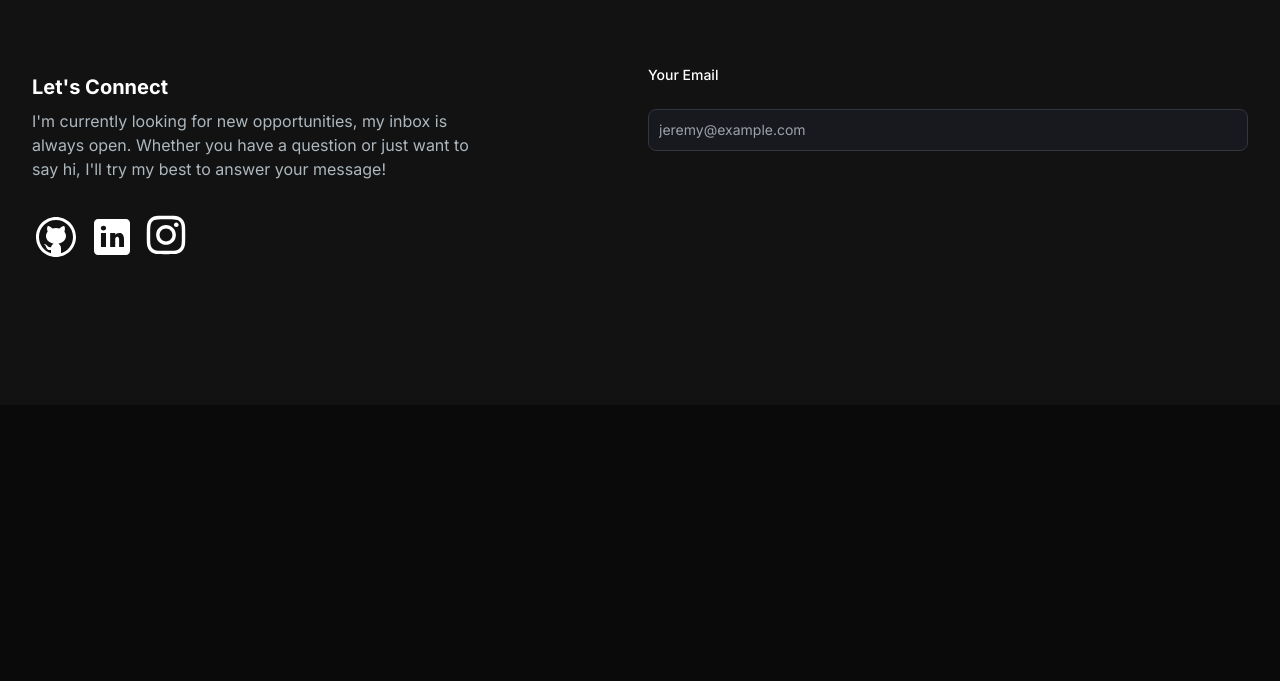
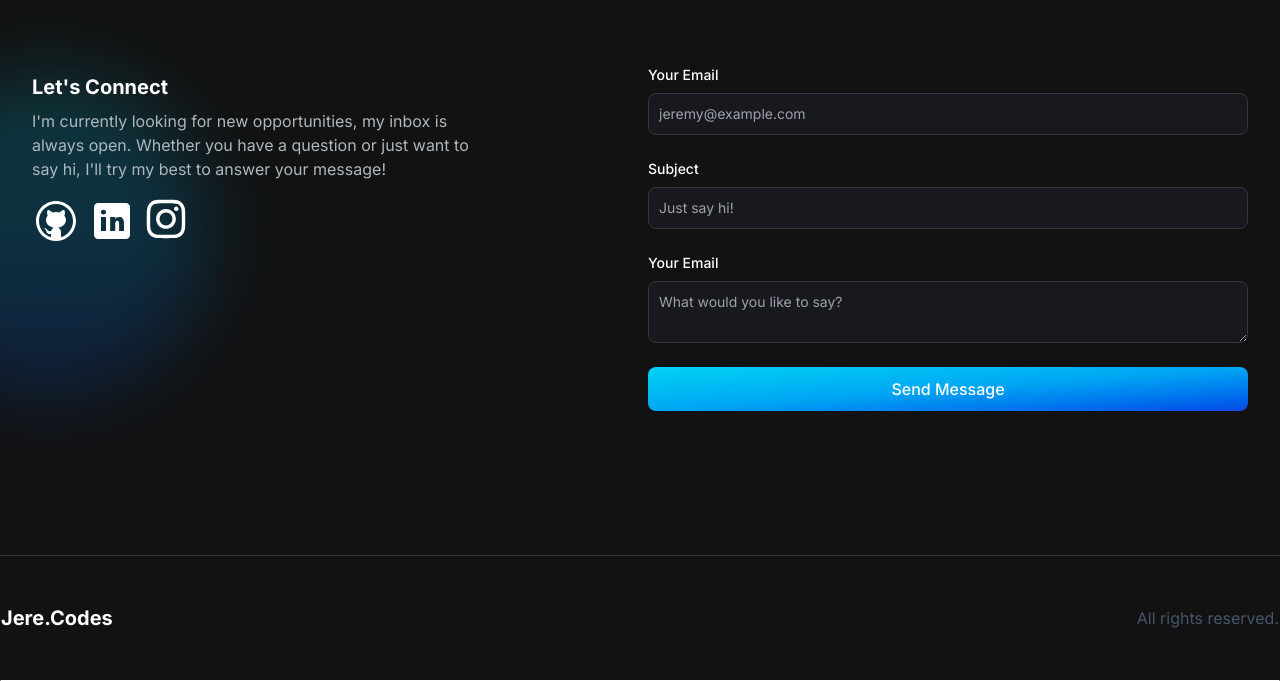
Before and after one commit to jeredevio/my-portfolio-website, a Next.js app: page / in a window 1280 px wide. Shown: the part 2303-2984 px from the top of the page. Before the commit the page ends 2708 px from the top, so only its background shows below. Built offline with nearby package versions, Linux system fonts and the light colour scheme.

Commit message:
footer and Api

```diff
--- a/src/app/api/send/route.js
+++ b/src/app/api/send/route.js
@@ -2,13 +2,14 @@ import NextResponse from 'next/server';
 import { Resend } from 'resend';
 
 const resend = new Resend(process.env.RESEND_API_KEY);
+const fromEmail = process.env.FROM_EMAIL;
 
 export async function POST() {
   try {
     const { data, error } = await resend.emails.send({
-      from: 'Jeremy <jeremydev.contact@proton.me',
-      to: ['jeremydev.contact@proton.me'],
-      subject: 'Hello world',
+      from: fromEmail,
+      to: [fromEmail],
+      subject: 'Hi Jeremy',
       react: (
         <>
         <p>Email Body</p>
--- a/src/app/components/EmailSection.jsx
+++ b/src/app/components/EmailSection.jsx
@@ -8,7 +8,8 @@ import Image from 'next/image'
 export const EmailSection = () => {
     return (
         <section className="grid md:grid-cols-2 my-12 md:my-12 py-24 gap-4 relative">
-            <div className="flex flex-col">
+            <div className="bg-gradient-to-b from-cyan-400 via-sky-500 to-blue-700 rounded-full h-80 w-80 z-10 blur-2xl absolute top-4/4 md:top-2/4 md:left-4 transform -translate-x-1/2 -translate-y-1/2 opacity-20"></div>
+            <div className="z-10">
                 <h5 className='text-xl font-bold text-white my-2'>Let's Connect</h5>
                 <p className='text-[#ADB7BE] mb-4 max-w-md'>
                     I'm currently looking for new opportunities, my inbox is always open.
@@ -28,7 +29,8 @@ export const EmailSection = () => {
             </div>
 
             <div className="w-full">
-                <form className='flex flex-col gap-4'>
+                <form className='flex flex-col'>
+                    <div className='mb-6'>
                         <label htmlFor='email' type='email' className='text-white block mb-2 text-sm font-medium'>
                             Your Email
                         </label>
@@ -39,6 +41,35 @@ export const EmailSection = () => {
                             className='bg-[#18191E] border border-[#33353F] placeholder-[#9CA2A9] text-white text-sm rounded-lg block w-full p-2.5'
                             required
                         />
+                    </div>
+                    <div className='mb-6'>
+                        <label htmlFor='subject' className='text-white block mb-2 text-sm font-medium'>
+                            Subject
+                        </label>
+                        <input
+                            type='text'
+                            placeholder='Just say hi!'
+                            id='subject'
+                            className='bg-[#18191E] border border-[#33353F] placeholder-[#9CA2A9] text-white text-sm rounded-lg block w-full p-2.5'
+                            required
+                        />
+                    </div>
+                    <div className='mb-6'>
+                        <label htmlFor='message' className='text-white block mb-2 text-sm font-medium'>
+                            Your Email
+                        </label>
+                        <textarea
+                            name='message'
+                            placeholder='What would you like to say?'
+                            id='message'
+                            className='bg-[#18191E] border border-[#33353F] placeholder-[#9CA2A9] text-white text-sm rounded-lg block w-full p-2.5'
+                        />
+                    </div>
+                    <button
+                        type='submit'
+                        className='bg-gradient-to-br from-cyan-400 via-sky-500 to-blue-700 transition text-white font-medium py-2.5 px-5 rounded-lg w-full'>
+                        Send Message
+                    </button>
                 </form>
             </div>
         </section>
--- /dev/null
+++ b/src/app/components/Footer.jsx
@@ -0,0 +1,14 @@
+import React from "react";
+
+const Footer = () => {
+    return (
+        <footer className="footer border z-10 border-t-[#33353F] border-l-transparent border-r-transparent text-white">
+            <div className="container py-12 flex justify-between items-center mx-auto">
+                <span className="text-xl font-bold">Jere.Codes</span>
+                <p className="text-slate-600">All rights reserved.</p>
+            </div>
+        </footer>
+    );
+};
+
+export default Footer;
--- a/src/app/components/heroSection.jsx
+++ b/src/app/components/heroSection.jsx
@@ -3,7 +3,7 @@ import Image from 'next/image'
 
 export const HeroSection = () => {
     return (
-        <section className='w-full max-w-screen-xl mx-auto px-4 sm:px-8 md:px-12 py-4'>
+        <section className='w-full max-w-screen-xl mx-auto px-10 sm:px-8 md:px-12 py-4'>
             <div className='grid grid-cols-1 sm:grid-cols-12'>
                 <div className='col-span-7 place-self-center text-center sm:text-left'>
 
--- a/src/app/page.js
+++ b/src/app/page.js
@@ -3,6 +3,7 @@ import { Navbar } from "./components/navbar";
 import AboutSection from "./components/AboutSection";
 import ProjectsSection from "./components/ProjectsSection";
 import EmailSection from "./components/EmailSection";
+import Footer from "./components/Footer";
 
 export default function Home() {
   return (
@@ -14,6 +15,7 @@ export default function Home() {
         <ProjectsSection />
         <EmailSection />
       </div>
+      <Footer />
     </main>
   );
 }
```
Lines whose indentation alone changed are shown as unchanged.
